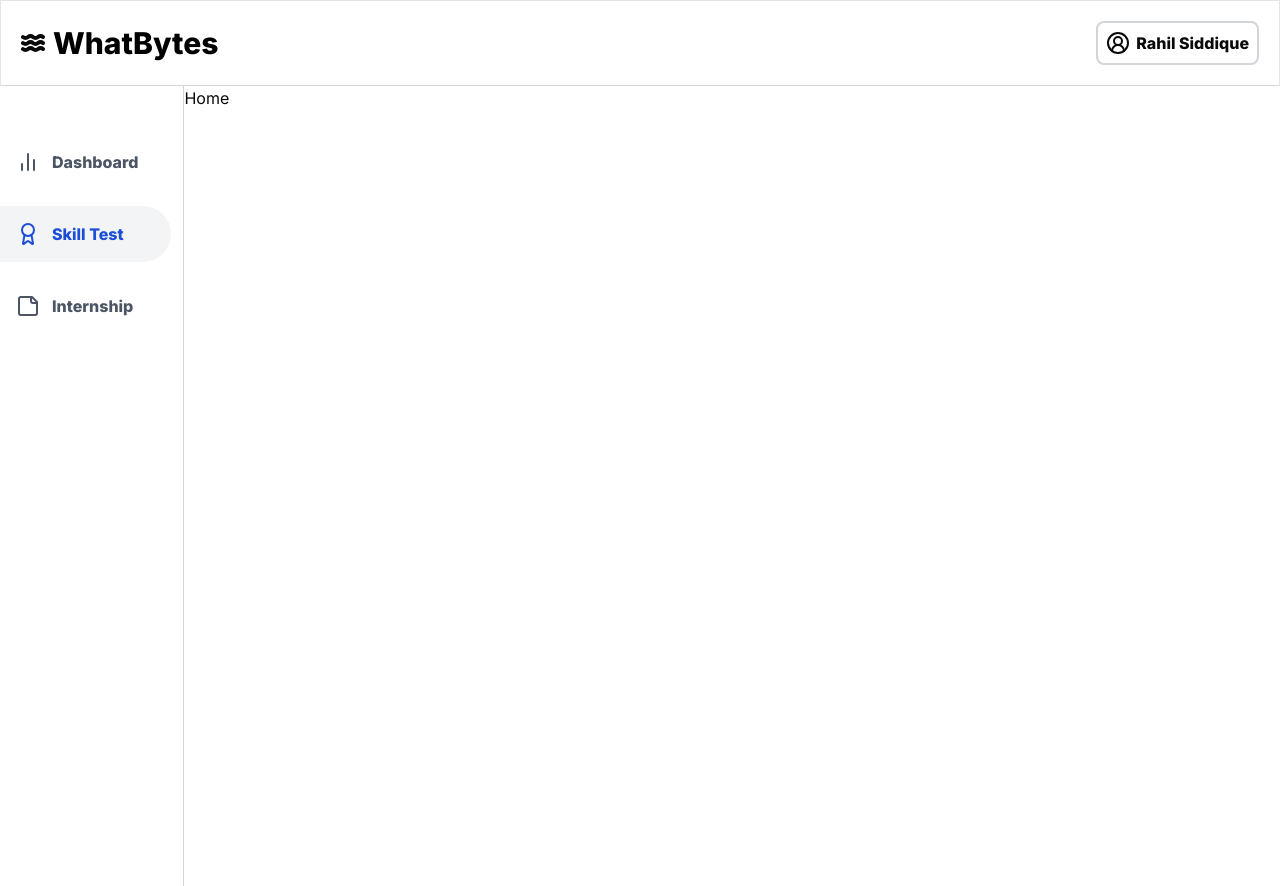
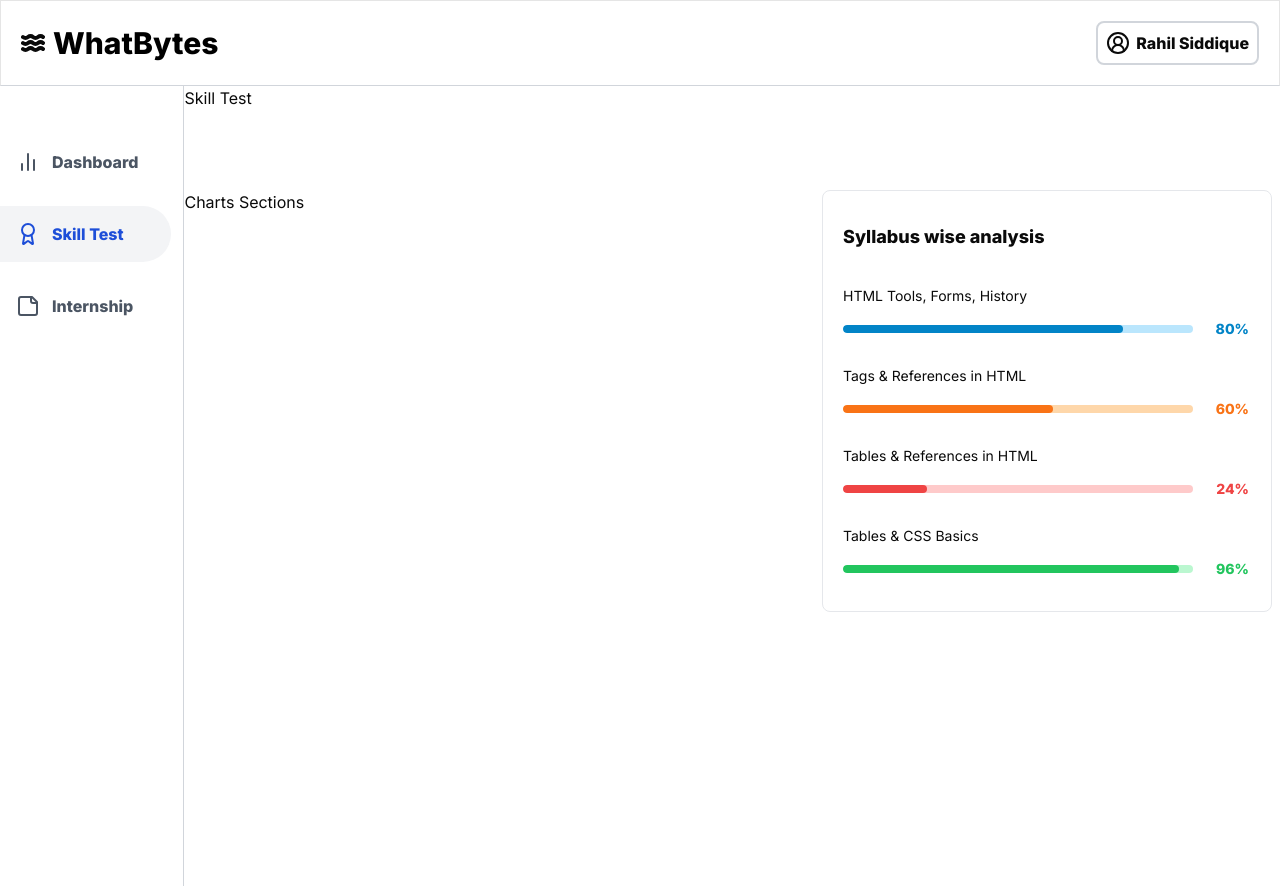
Before and after one commit to gurdittcancode/whatbytes-internship-task, a Next.js app: page / in a window 1280 px wide. Built offline with nearby package versions, Linux system fonts and the light colour scheme.

Commit message:
feat: subject analysis

```diff
--- a/src/app/page.tsx
+++ b/src/app/page.tsx
@@ -1,3 +1,16 @@
+import SubjectWiseAnalysis from "@/components/SubjectAnalysis";
+
 export default function Home() {
-  return <div className="w-5/6">Home</div>;
+  return (
+    <div className="">
+      <h1>Skill Test</h1>
+      <div className="mt-20 flex justify-between">
+        {/* main section */}
+        <div>Charts Sections</div>
+        <div>
+          <SubjectWiseAnalysis />
+        </div>
+      </div>
+    </div>
+  );
 }
--- /dev/null
+++ b/src/components/SubjectAnalysis.tsx
@@ -0,0 +1,63 @@
+import { FC } from "react";
+
+const SubjectWiseAnalysis: FC = () => {
+  const subjects = [
+    {
+      name: "HTML Tools, Forms, History",
+      progress: 80,
+      color: "text-sky-600",
+      bgColor: "bg-sky-600",
+      blankColor: "bg-sky-200",
+    },
+    {
+      name: "Tags & References in HTML",
+      progress: 60,
+      color: "text-orange-500",
+      bgColor: "bg-orange-500",
+      blankColor: "bg-orange-200",
+    },
+    {
+      name: "Tables & References in HTML",
+      progress: 24,
+      color: "text-red-500",
+      bgColor: "bg-red-500",
+      blankColor: "bg-red-200",
+    },
+    {
+      name: "Tables & CSS Basics",
+      progress: 96,
+      color: "text-green-500",
+      bgColor: "bg-green-500",
+      blankColor: "bg-green-200",
+    },
+  ];
+
+  return (
+    <div className="w-[450px] mr-2 px-5 py-8  border border-gray-200 rounded-lg">
+      <h2 className="text-lg font-bold mb-8">Syllabus wise analysis</h2>
+      <div className="space-y-6">
+        {subjects.map((subject, index) => (
+          <div key={index} className="space-y-3">
+            <span className="text-sm font-medium">{subject.name}</span>
+            <div className="flex items-center space-x-2">
+              <div className="flex-grow max-w-[350px] relative h-2 rounded-full overflow-hidden">
+                <div className={`absolute inset-0 ${subject.blankColor}`}></div>
+                <div
+                  style={{ width: `${subject.progress}%` }}
+                  className={`absolute inset-y-0 left-0 ${subject.bgColor} rounded-full`}
+                ></div>
+              </div>
+              <span
+                className={`text-sm font-bold ${subject.color} w-12 text-right`}
+              >
+                {subject.progress}%
+              </span>
+            </div>
+          </div>
+        ))}
+      </div>
+    </div>
+  );
+};
+
+export default SubjectWiseAnalysis;
```
